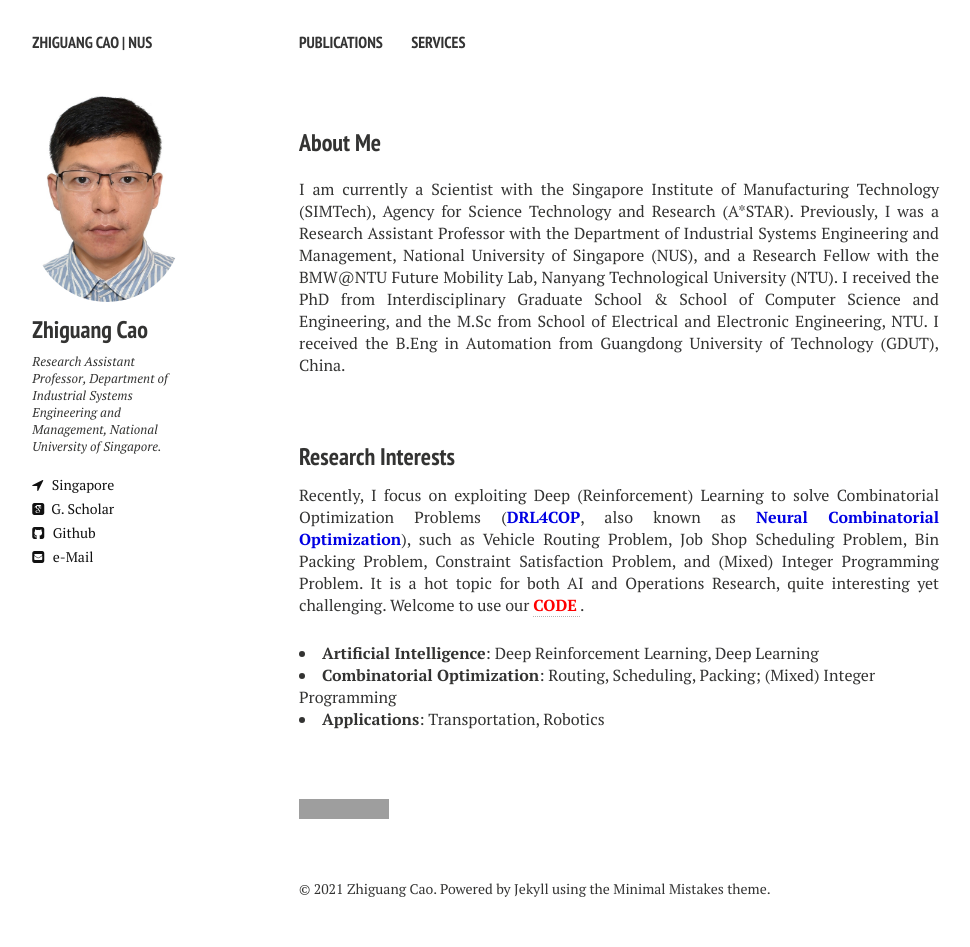
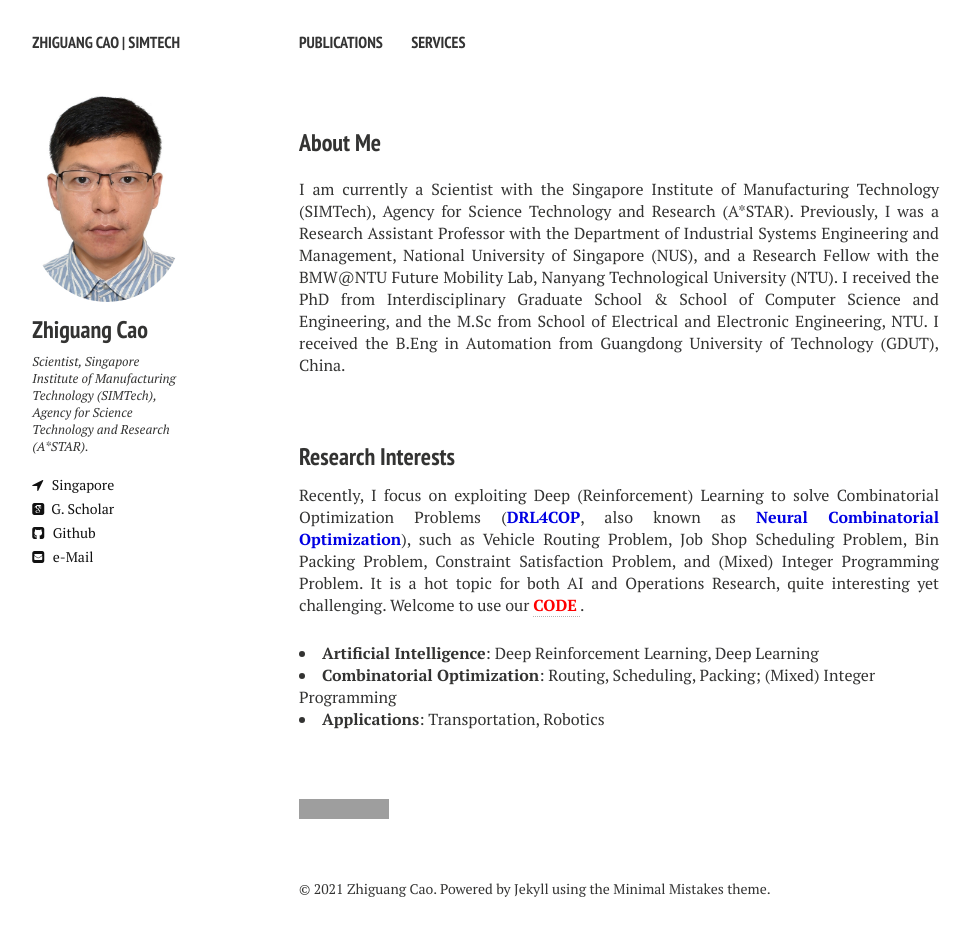
Before and after one commit to zhiguangcaosg/zhiguangcaosg.github.io, a Jekyll site: the page built from index.md, in a window 1280 px wide. Shown: the whole page, without its empty margins (21-991 px from the left). Built offline with Jekyll 4.4.1, drawn with Linux system fonts in a browser that asks for light colours; nearby versions of some CDN libraries; grey boxes are pictures that could not be loaded.

Commit message:
Update _config.yml

```diff
--- a/_config.yml
+++ b/_config.yml
@@ -1,5 +1,5 @@
 #title: Personal Web Page
-title: Zhiguang Cao | NUS
+title: Zhiguang Cao | SIMTech
 description:      Welcome to my site.
 # Your site's domain goes here. Leave localhost server or blank when working locally.
 url:              //zhiguangcaosg.github.io
@@ -11,7 +11,7 @@ url:              //zhiguangcaosg.github.io
 owner:
   name:           Zhiguang Cao
   avatar:         zhiguangcao.jpg
-  bio:            Research Assistant Professor, Department of Industrial Systems Engineering and Management, National University of Singapore.
+  bio:            Scientist, Singapore Institute of Manufacturing Technology (SIMTech), Agency for Science Technology and Research (A*STAR).
   location:       Singapore
   email:          zhiguangcao@outlook.com
 
```
